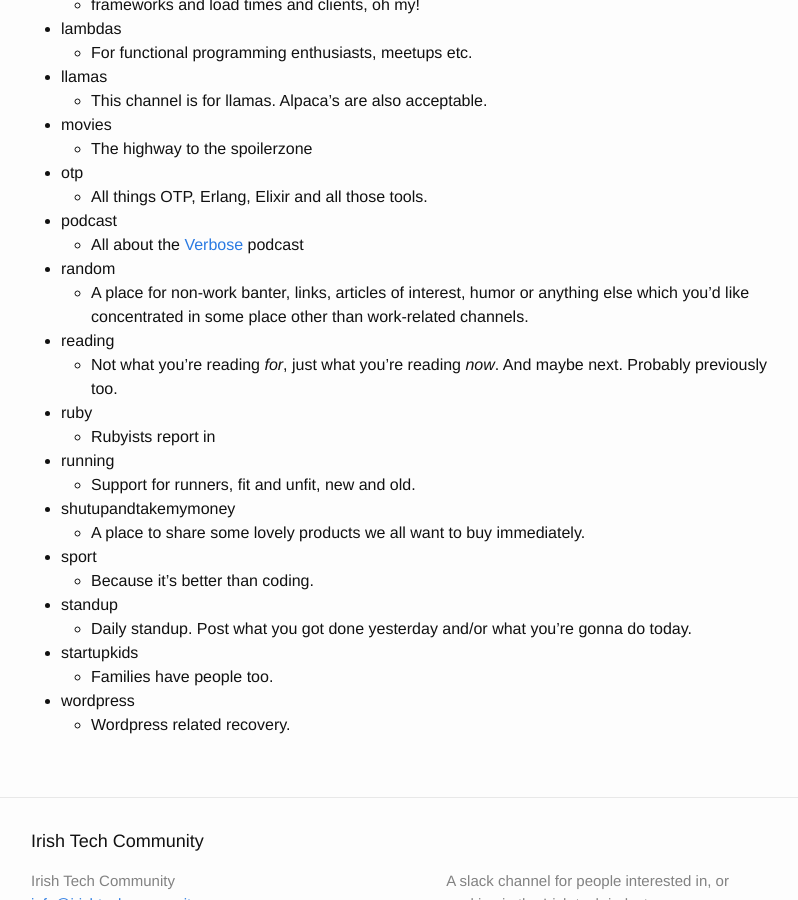
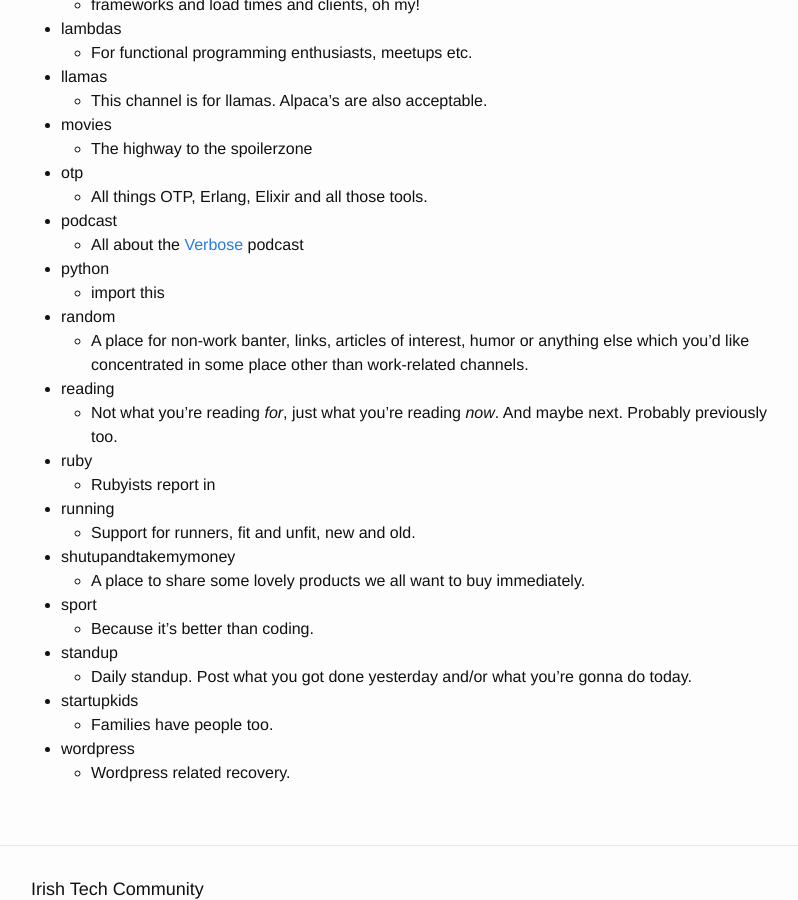
Before and after one commit to IrishTechCommunity/irishtechcommunity.github.io, a Jekyll site: the page built from channels.md, in a window 1280 px wide and 900 px high, scrolled down 1010 px. Shown: the whole window, without its empty margins (239-1037 px from the left). Built offline with Jekyll 4.4.1, drawn with Linux system fonts in a browser that asks for light colours.

Commit message:
Add #python to the channel list

```diff
--- a/channels.md
+++ b/channels.md
@@ -42,6 +42,8 @@ What do we talk about on this Slack instance? Here is a list of the channels on
   * All things OTP, Erlang, Elixir and all those tools.
 * podcast
   * All about the [Verbose][verbose] podcast
+* python
+  * import this
 * random
   * A place for non-work banter, links, articles of interest, humor or anything else which you'd like concentrated in some place other than work-related channels.
 * reading
```
